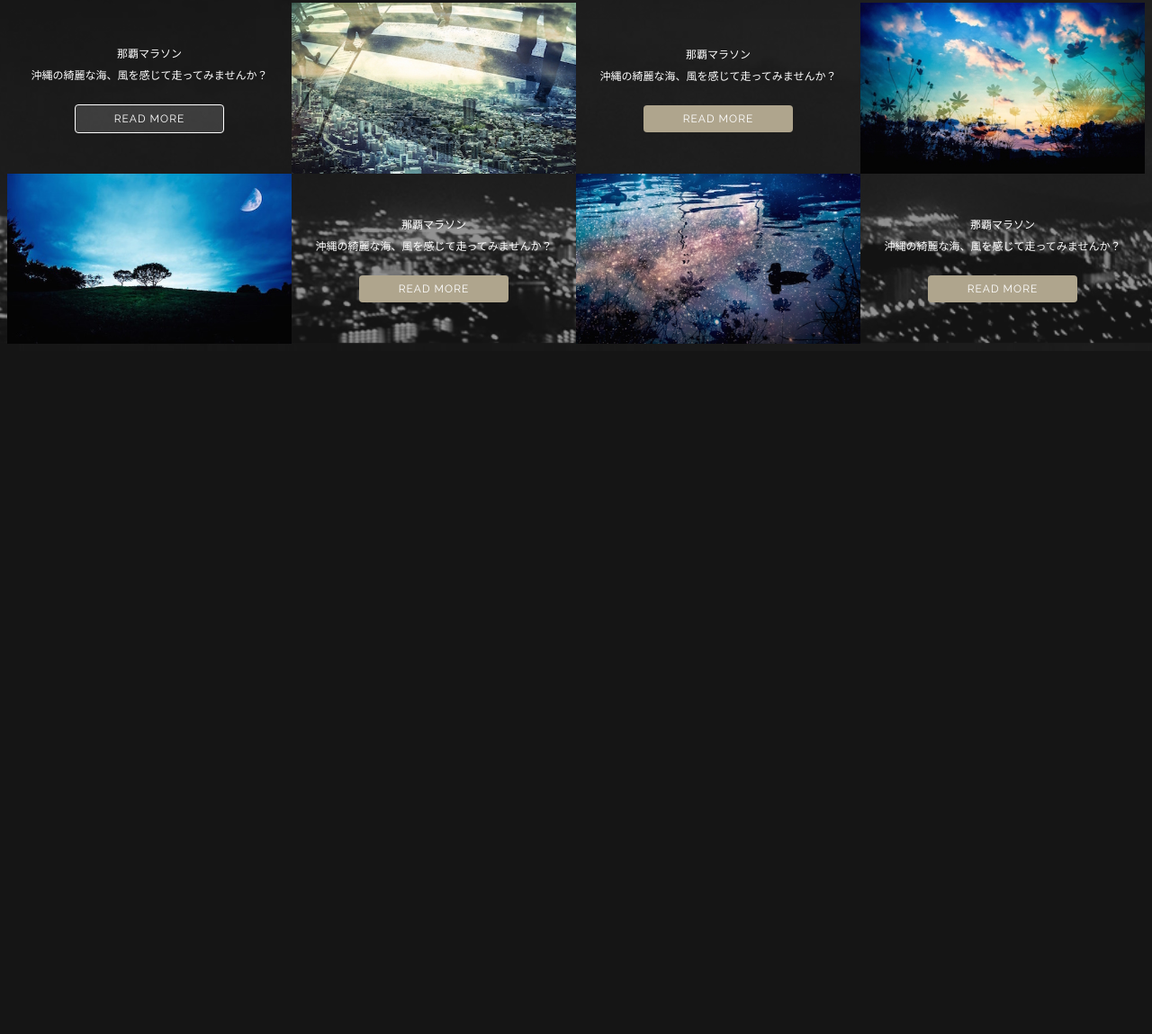
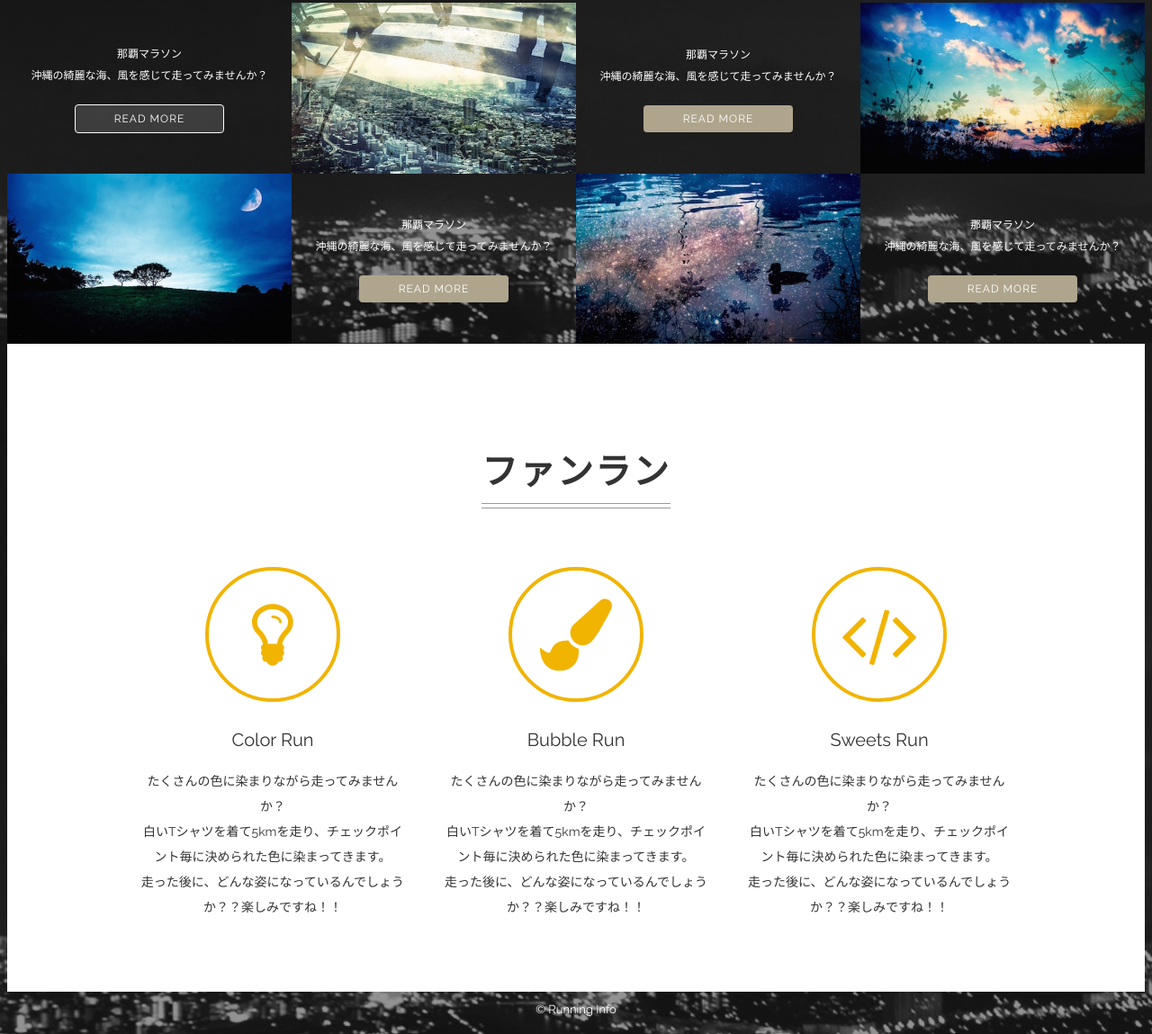
Before and after one commit to cozycozy/running, a plain HTML site: page index.html in a window 1280 px wide. Shown: the part 1219-2368 px from the top of the page at 90% size. Before the commit the page ends 1609 px from the top, so only its background shows below. Drawn offline with Linux system fonts and the light colour scheme.

Commit message:
singlepage done

```diff
--- a/css/style.css
+++ b/css/style.css
@@ -199,3 +199,64 @@ body {
 .full-box:nth-child(odd)::after {
 	top: 0;
 }
+
+.funrun {
+	padding: 80px 0;
+	background-color: #fff;
+	color: #333;
+}
+
+.fun-wrapper {
+	display: table;;
+	width: 80%;
+	margin: 50px auto 0;
+	table-layout: fixed;
+}
+
+.fun-box {
+	display: table-cell;
+}
+
+.fun-icon {
+	width: 150px;
+	height: 150px;
+	margin-bottom: 30px;
+	border: 4px solid;
+	border-radius: 50%;
+	color: #f1b400;
+}
+
+.fun-icon::before {
+	font-size: 8rem;
+	line-height: 142px;
+}
+
+.fun-title {
+	margin: 0 20px 20px;
+	font-size: 2rem;
+}
+
+.fun-text {
+	margin: 0 20px;
+	line-height: 2;
+}
+
+.footer {
+	padding: 12px 0;
+	font-size: 1.3rem;
+}
+
+@@media (max-width: 768px){
+	.site-title-sub::before,
+	.site-title-sub::after {
+		display: block;
+		width: 80%;
+		margin: 10px auto;
+	}
+
+	.site-title-sub {
+		font-size: 1.7rem;
+	}
+
+
+}
--- a/index.html
+++ b/index.html
@@ -2,10 +2,12 @@
 <html lang="ja">
 <head>
   <meta charset="UTF-8">
+  <meta name="viewport" content="width=device-width,initial-scale=1.0,minimum-scale=1.0">
   <title>Running</title>
   <link href='https://fonts.googleapis.com/css?family=Raleway:400,700' rel='stylesheet' type='text/css'>
   <link rel="sytlesheet" href="css/normaliz.css">
   <link rel="stylesheet" href="css/style.css">
+  <link rel="stylesheet" href="https://maxcdn.bootstrapcdn.com/font-awesome/4.3.0/css/font-awesome.min.css">
 </head>
 <body>
   <header class="header">
@@ -79,11 +81,42 @@
   		</div>
   	</div>
   </section>
-  <section class="skills">
+  <section class="funrun">
+    <h2 class="heading">ファンラン</h2>
+    <div class="fun-wrapper">
+      <div class="fun-box">
+        <i class="fun-icon fa fa-lightbulb-o"></i>
+        <div class="fun-title">Color Run</div>
+        <p class="fun-text">
+          たくさんの色に染まりながら走ってみませんか？<br>
+          白いTシャツを着て5kmを走り、チェックポイント毎に決められた色に染まってきます。<br>
+          走った後に、どんな姿になっているんでしょうか？？楽しみですね！！
+        </p>
+      </div>
+      <div class="fun-box">
+        <i class="fun-icon fa fa-paint-brush"></i>
+        <div class="fun-title">Bubble Run</div>
+        <p class="fun-text">
+          たくさんの色に染まりながら走ってみませんか？<br>
+          白いTシャツを着て5kmを走り、チェックポイント毎に決められた色に染まってきます。<br>
+          走った後に、どんな姿になっているんでしょうか？？楽しみですね！！
+        </p>
+      </div>
+      <div class="fun-box">
+        <i class="fun-icon fa fa-code"></i>
+        <div class="fun-title">Sweets Run</div>
+        <p class="fun-text">
+          たくさんの色に染まりながら走ってみませんか？<br>
+          白いTシャツを着て5kmを走り、チェックポイント毎に決められた色に染まってきます。<br>
+          走った後に、どんな姿になっているんでしょうか？？楽しみですね！！
+        </p>
+      </div>
+    </div>
   </section>
   <section class="contact" id="contact">
   </section>
   <footer class="footer">
+    © Running Info
   </footer>
 </body>
 </html>
```
Also changed, not shown: indexbox.html (added).
